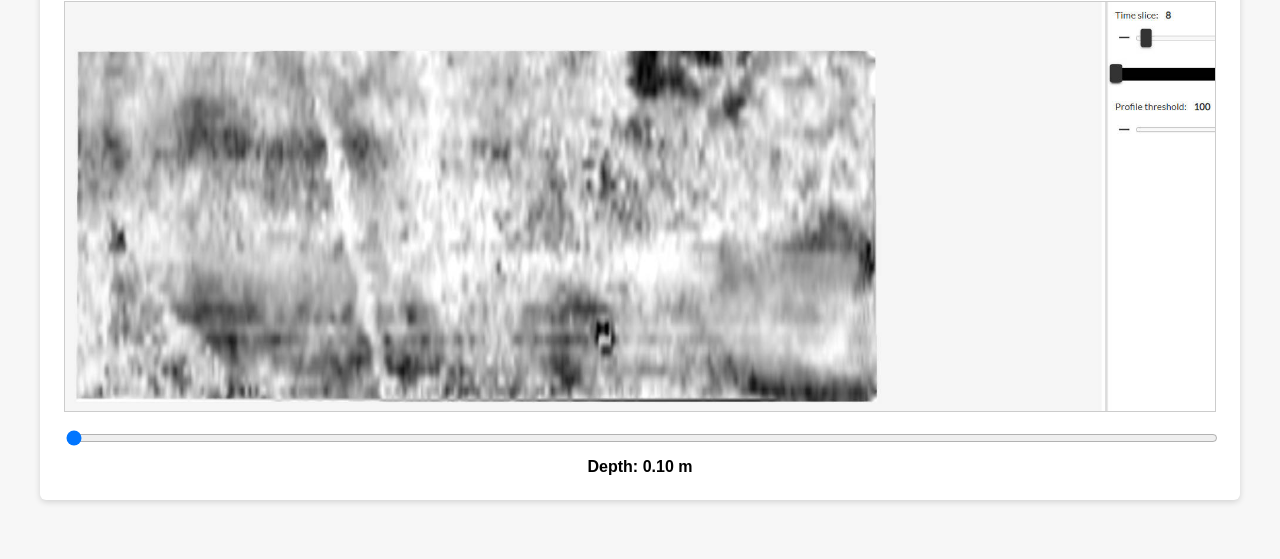
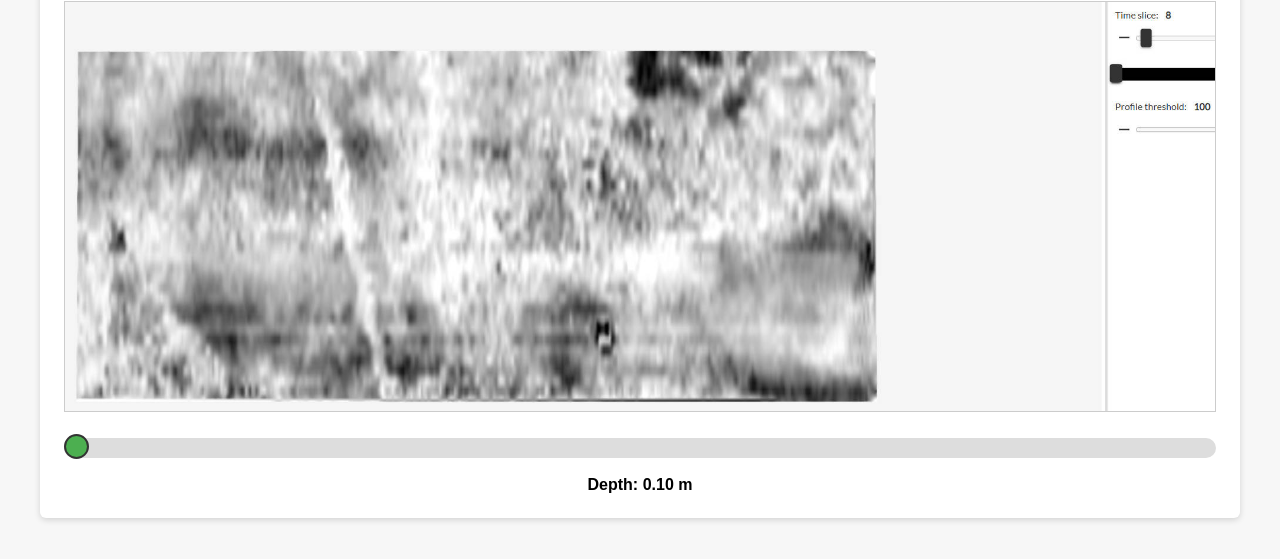
Before and after one commit to iwnhas-dave/gpr-slice-viewer, a plain HTML site: page index.html in a window 1280 px wide. Shown: the part 101-660 px from the top of the page. Drawn offline with Linux system fonts and the light colour scheme.

Commit message:
Update index.html

```diff
--- a/index.html
+++ b/index.html
@@ -52,8 +52,37 @@
   }
 
   input[type=range] {
-    width: 100%;
-  }
+  width: 100%;          /* full width of container */
+  height: 20px;         /* taller slider for easy grabbing */
+  -webkit-appearance: none; /* remove default styling for Chrome/Safari */
+  background: #ddd;     /* track color */
+  border-radius: 10px;
+  outline: none;        /* remove focus outline */
+  margin: 10px 0;
+}
+
+/* The slider thumb (the draggable handle) */
+input[type=range]::-webkit-slider-thumb {
+  -webkit-appearance: none;
+  appearance: none;
+  width: 25px;          /* larger thumb */
+  height: 25px;         /* larger thumb */
+  background: #4CAF50;  /* thumb color */
+  cursor: pointer;
+  border-radius: 50%;   /* round handle */
+  border: 2px solid #333;
+  margin-top: -3px;     /* vertically center thumb on track */
+}
+
+input[type=range]::-moz-range-thumb {
+  width: 25px;
+  height: 25px;
+  background: #4CAF50;
+  cursor: pointer;
+  border-radius: 50%;
+  border: 2px solid #333;
+}
+
 
   /* Optional: make fonts slightly smaller on very narrow screens */
   @media (max-width: 600px) {
```
